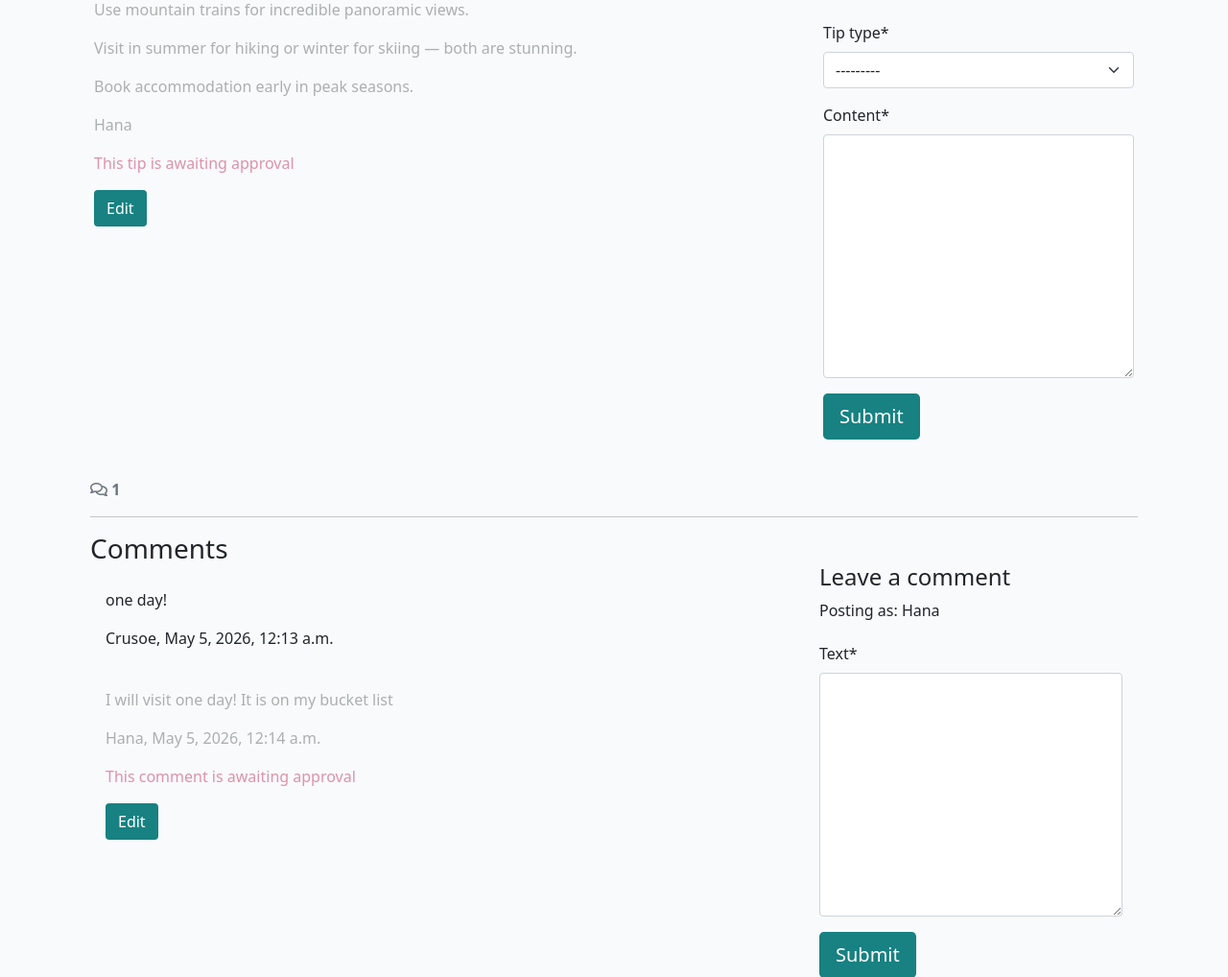
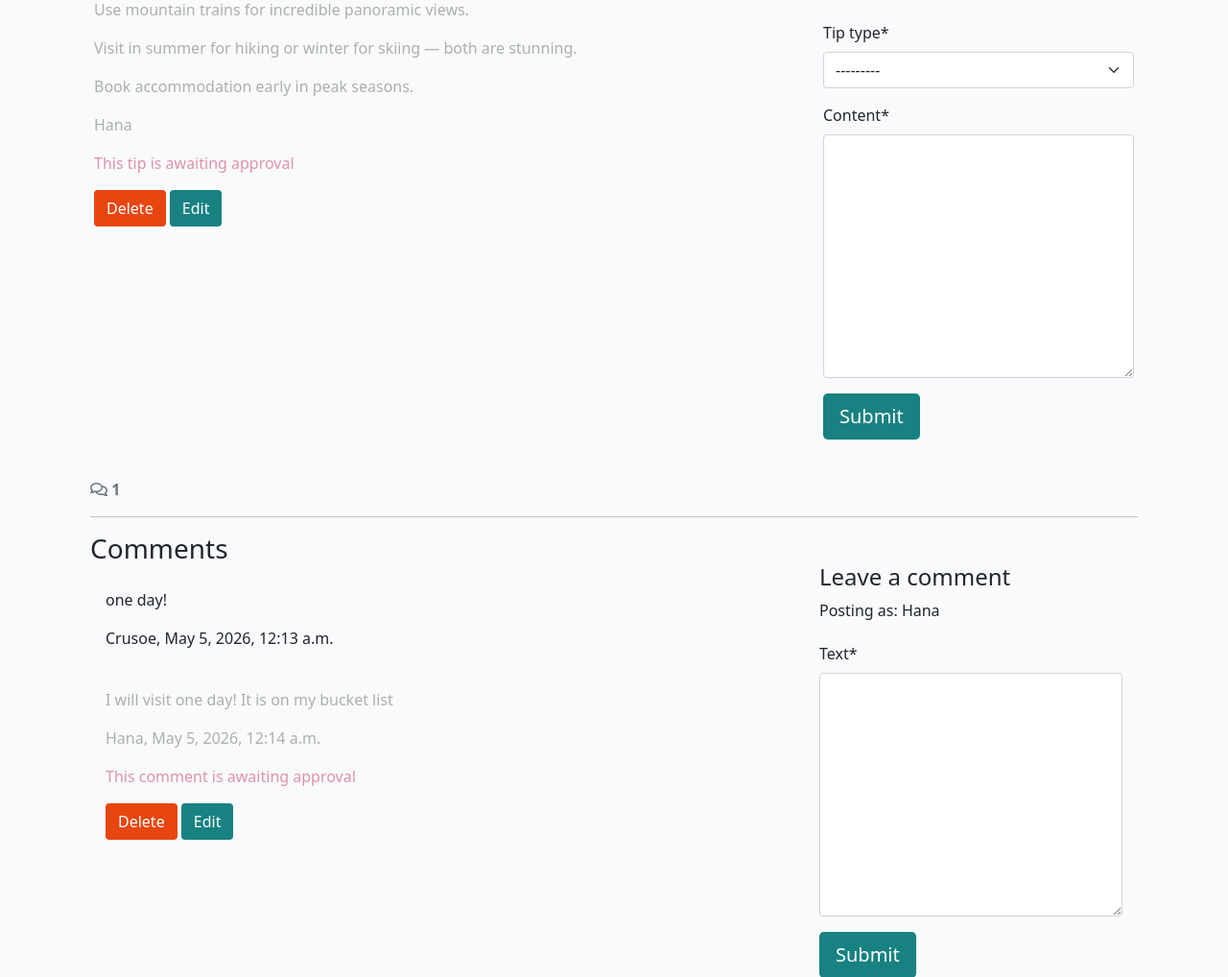
Before and after one commit to Rubina1978/roam-ready, a Django app: page /11/ in a window 1280 px wide. Shown: the part 631-1649 px from the top of the page at 96% size. Run offline with Django 4.2, Linux system fonts and the light colour scheme; a user stored in the database is signed in; data comes from the database, SQL or seed files in the repository; both versions use the stored data as it was after the commit; some libraries are stand-ins or nearby versions.

Commit message:
Add delete button for tip and function with JavaScript

```diff
--- a/destinations/templates/destinations/destination_detail.html
+++ b/destinations/templates/destinations/destination_detail.html
@@ -49,6 +49,7 @@
                     <p class="approval">This tip is awaiting approval</p>
                     {% endif %}</p>
                     {% if user.is_authenticated and tip.user == user %}
+                    <button class="btn btn-delete" tip_id="{{ tip.id }}">Delete</button>
                     <button class="btn btn-edit" tip_id="{{ tip.id }}" destination_id="{{ destination.id}}">Edit</button>
                     {% endif %}
                 </div>
@@ -105,7 +106,8 @@
                     <p class="approval">This comment is awaiting approval</p>
                     {% endif %}
                     {% if user.is_authenticated and comment.user == user %}
-                    <button class="btn btn-edit" comment_id="{{ comment.id }}" destination_id="{{ destination.id}}">Edit</button>
+                    <button class="btn btn-delete" comment_id="{{ comment.id }}">Delete</button>
+                    <button class="btn btn-edit" comment_id="{{ comment.id }}">Edit</button>
                     {% endif %}
                 </div>
             </div>
@@ -133,7 +135,29 @@
         </div>
     </div>
 </div>
-
+<!-- Delete confirmation modal -->
+<div class="modal fade" id="deleteModal" tabindex="-1"
+  aria-labelledby="deleteModalLabel" aria-hidden="true">
+  <div class="modal-dialog">
+    <div class="modal-content">
+      <div class="modal-header">
+        <h5 class="modal-title" id="deleteModalLabel">Delete comment?</h5>
+        <button type="button" class="btn-close"
+          data-bs-dismiss="modal" aria-label="Close"></button>
+      </div>
+      <div class="modal-body">
+        Are you sure you want to delete your comment?
+        This action cannot be undone.
+      </div>
+      <div class="modal-footer">
+        <button type="button" class="btn btn-secondary"
+          data-bs-dismiss="modal">Close</button>
+        <a id="deleteConfirm" href="#" class="btn
+          btn-danger">Delete</a>
+      </div>
+    </div>
+  </div>
+</div>
 {% endblock content %}
 {% block extras %}
 <script src="{% static 'js/comments.js' %}"></script>
--- a/destinations/urls.py
+++ b/destinations/urls.py
@@ -8,4 +8,6 @@ urlpatterns = [
     path('<int:pk>/', views.destination_detail, name='destination_detail'),
     path('<int:destination_id>/edit_comment/<int:comment_id>', views.comment_edit, name='comment_edit'),
     path('<int:destination_id>/edit_tip/<int:tip_id>', views.tip_edit, name='tip_edit'),
+    path('<int:destination_id>/delete_comment/<int:comment_id>', views.comment_delete, name='comment_delete'),
+    path('<int:destination_id>/delete_tip/<int:tip_id>/', views.tip_delete, name="tip_delete"),
 ]
--- a/destinations/views.py
+++ b/destinations/views.py
@@ -68,6 +68,8 @@ def destination_detail(request, pk):
 
     )
 
+# editing comments and tips
+
 def comment_edit(request, destination_id, comment_id):
     """View for editing comments"""
     """built with help of ChatGPT"""
@@ -107,3 +109,28 @@ def tip_edit(request, destination_id, tip_id):
             messages.add_message(request, messages.ERROR, 'Sorry an error occured, please try again')
 
     return HttpResponseRedirect(reverse('destination_detail', args=[destination_id]))
+
+# deleting comments and tips
+
+def comment_delete(request, destination_id,comment_id):
+    destination = get_object_or_404(Destination, pk=destination_id)
+    comment = get_object_or_404(Comment, pk=comment_id)
+    if comment.user == request.user:
+        comment.delete()
+        messages.add_message(request, messages.SUCCESS, 'Your comment has been deleted!')
+    else:
+        messages.add_message(request, messages.ERROR, 'You can only delete your own comment!')
+
+    return HttpResponseRedirect(reverse('destination_detail', args=[destination.id]))
+
+
+def tip_delete(request, destination_id, tip_id):
+    destination = get_object_or_404(Destination, pk=destination_id)
+    tip = get_object_or_404(Tip, pk=tip_id)
+    if tip.user == request.user:
+        tip.delete()
+        messages.add_message(request, messages.SUCCESS, 'Your tip has been deleted!')
+    else:
+        messages.add_message(request, messages.ERROR, 'You can only delete your tips!')
+
+    return HttpResponseRedirect(reverse('destination_detail', args=[destination.id]))
--- a/static/js/comments.js
+++ b/static/js/comments.js
@@ -2,6 +2,10 @@ const editButtons = document.getElementsByClassName("btn-edit");
 const commentText = document.getElementById("id_text");
 const commentForm = document.getElementById("commentForm");
 const submitButton = document.getElementById("commentSubmitButton");
+
+const deleteModal = new bootstrap.Modal(document.getElementById("deleteModal"));
+const deleteButtons = document.getElementsByClassName("btn-delete");
+const deleteConfirm = document.getElementById("deleteConfirm");
 
 /**initialises edit functionality for the provided edit button.
  *
@@ -22,3 +26,20 @@ for (let button of editButtons){
         commentForm.setAttribute("action", `edit_comment/${commentId}`)
     })
 }
+/**
+* Initializes deletion functionality for the provided delete buttons.
+*
+* For each button in the `deleteButtons` collection:
+* - Retrieves the associated comment's ID upon click.
+* - Updates the `deleteConfirm` link's href to point to the
+* deletion endpoint for the specific comment.
+* - Displays a confirmation modal (`deleteModal`) to prompt
+* the user for confirmation before deletion.
+*/
+for (let button of deleteButtons) {
+  button.addEventListener("click", (e) => {
+    let commentId = e.currentTarget.getAttribute("comment_id");
+    deleteConfirm.href = `delete_comment/${commentId}`;
+    deleteModal.show();
+  });
+}
--- a/static/js/tips.js
+++ b/static/js/tips.js
@@ -30,18 +30,23 @@ for (let button of tipEditButtons){
         tipForm.setAttribute("action", `edit_tip/${tipId}`)
 });
 }
-// const tipButtons = document.getElementsByClassName("btn-edit");
-// const tipContent = document.getElementById("id_content");
-// const tipType = document.getElementById("id_tip_type");
-// const tipForm = document.getElementById("tipForm");
-// const tipSubmit = document.getElementById("tipSubmitButton");
 
-// for (let btn of tipButtons) {
-// btn.addEventListener('click', function () {
-// const tipId = this.getAttribute('tip_id');
-// tipContent.value = document.getElementById('tip' + tipId).innerText;
-// tipType.value = document.getElementById('tiptype' + tipId).innerText;
-// tipSubmit.innerText = 'Update';
-// tipForm.action = /${this.getAttribute('destination_id')}/edit_tip/${tipId};
-// });
-// }
+// deleting of tips
+
+/**
+* Initializes deletion functionality for the provided delete buttons.
+*
+* For each button in the `deleteButtons` collection:
+* - Retrieves the associated comment's ID upon click.
+* - Updates the `deleteConfirm` link's href to point to the
+* deletion endpoint for the specific comment.
+* - Displays a confirmation modal (`deleteModal`) to prompt
+* the user for confirmation before deletion.
+*/
+for (let button of deleteButtons) {
+  button.addEventListener("click", (e) => {
+    let tipId = e.currentTarget.getAttribute("tip_id");
+    deleteConfirm.href = `delete_tip/${tipId}`;
+    deleteModal.show();
+  });
+}
```
Also changed, not shown: db.sqlite3.
